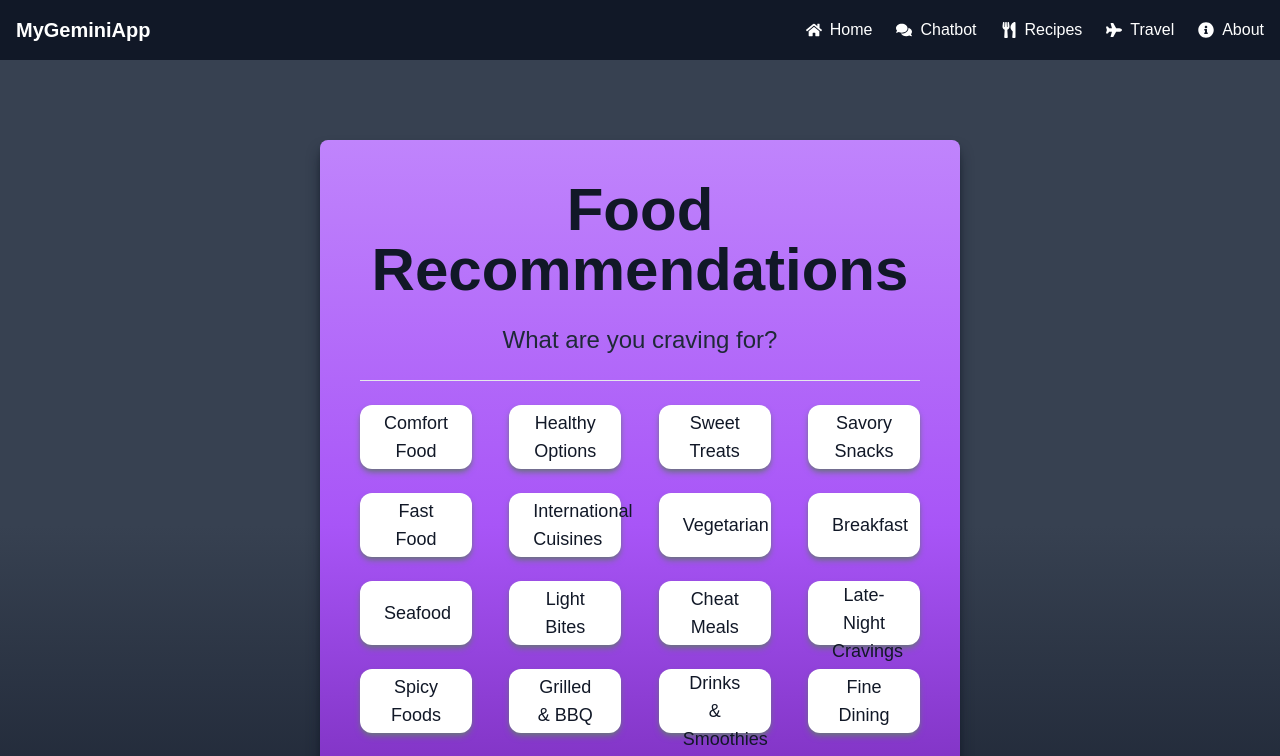
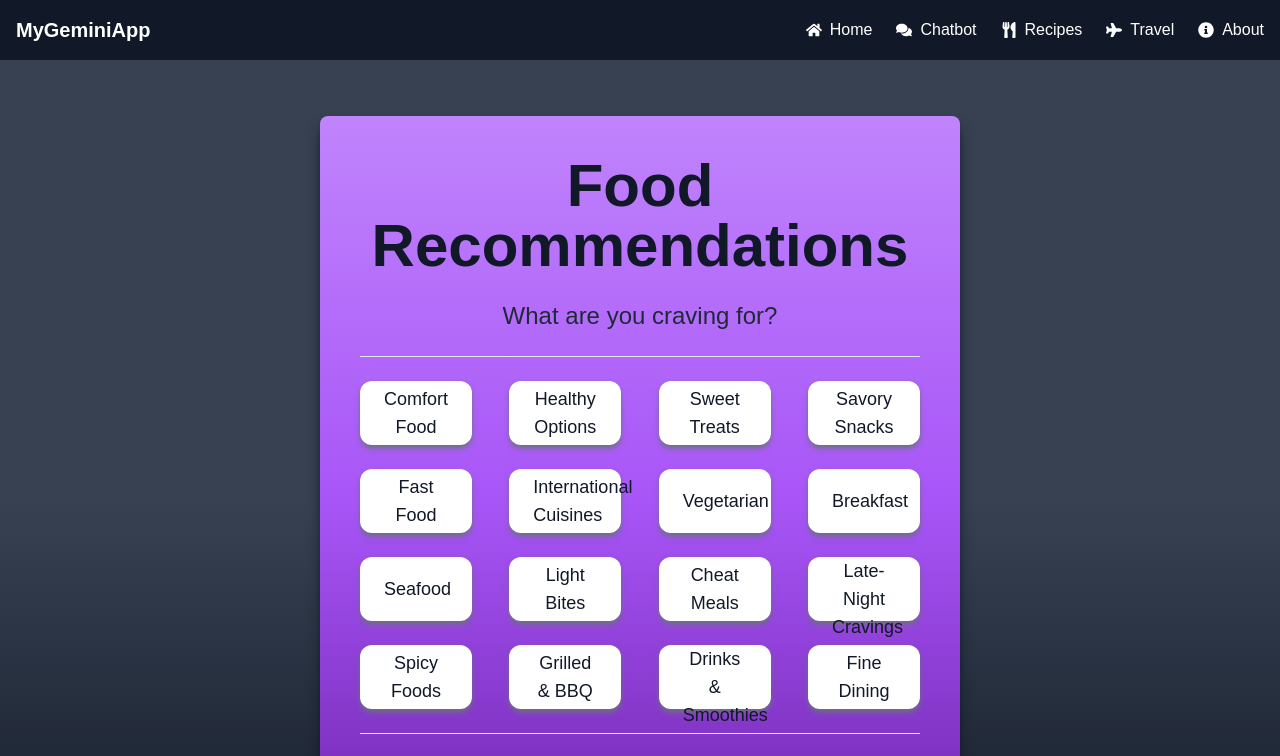
Before and after one commit to NoelPerland/gemini_project, a Next.js app: page /Hampus in a window 1280 px wide. Shown: the top 756 px of the page. Built offline with nearby package versions, Linux system fonts and the light colour scheme; no server answers.

Commit message:
Fixed Hampus.js

```diff
--- a/pages/Hampus.js
+++ b/pages/Hampus.js
@@ -32,7 +32,7 @@ export default function Hampus() {
   }
 
   return (
-    <div className="flex flex-col py-20 gap-16 items-center justify-center bg-gradient-to-b from-gray-700 via-gray-700 to-gray-900 ">
+    <div className="flex flex-col py-14 gap-16 items-center justify-center bg-gradient-to-b from-gray-700 via-gray-700 to-gray-900 ">
       <div className="flex flex-col bg-gradient-to-b from-purple-400 via-purple-500 to-purple-800  p-10 rounded-lg gap-6 w-2/4 flex-wrap  shadow-lg shadow-gray-900">
         <div className="flex flex-col gap-6">
           <h1 className="text-6xl font-semibold text-center text-gray-900">
```
